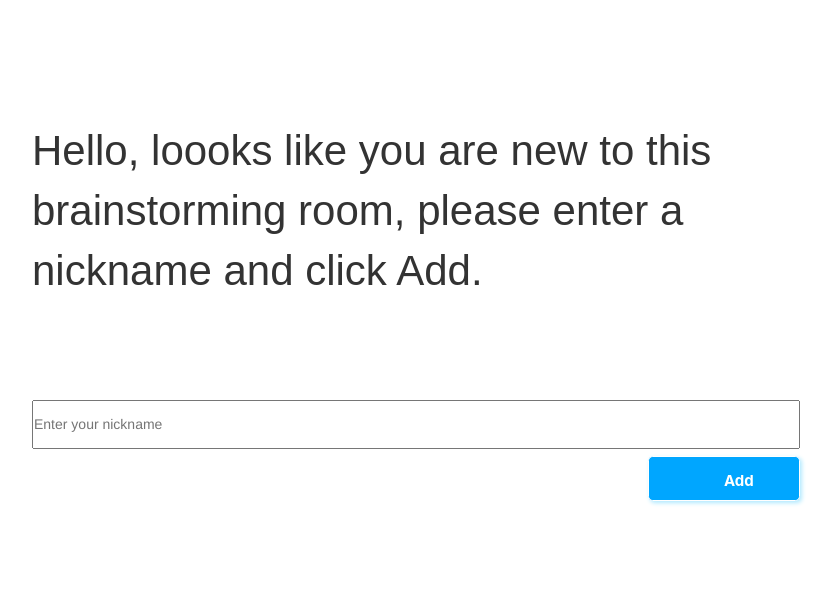
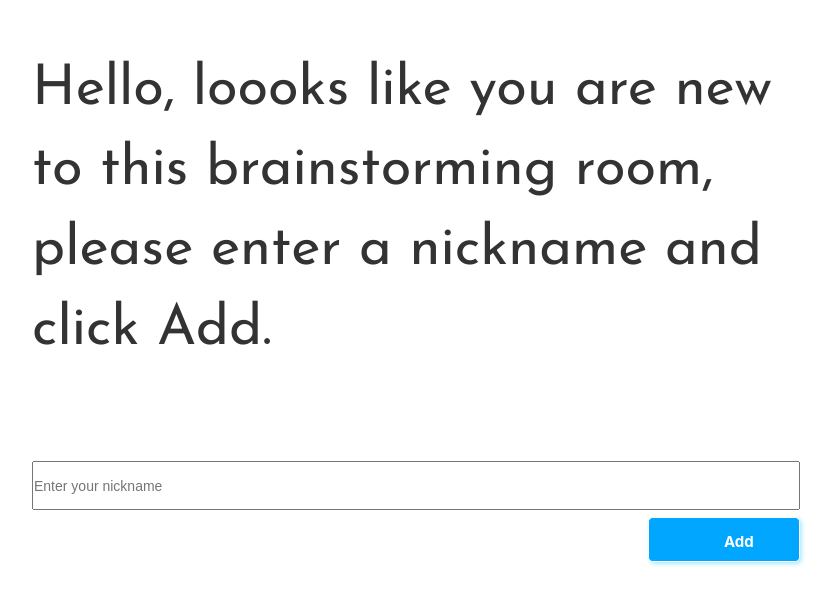
Before and after one commit to SofiaZaid/BrainstormingApp, a React (Create React App) app in the folder Frontend/: page /room/1 in a window 1280 px wide. Shown: the part 182-786 px from the top of the page, without its empty margins (224-1059 px from the left). Built offline with nearby package versions, Linux system fonts and the light colour scheme.

Commit message:
Changed so font-family theme is the same on all frames of webapp.

```diff
--- a/Frontend/src/components/BrainstormingRoom/BrainstormingRoom.css
+++ b/Frontend/src/components/BrainstormingRoom/BrainstormingRoom.css
@@ -11,6 +11,7 @@
   height: 100%;
   width: 100%;
   position: absolute;
+  font-family: "Josefin Sans", sans-serif;
 }
 
 #addMessageButton {
@@ -40,12 +41,11 @@ ul {
 }
 
 li {
-  font-family: -apple-system, BlinkMacSystemFont, "Segoe UI", Roboto, Oxygen,
-    Ubuntu, Cantarell, "Open Sans", "Helvetica Neue", sans-serif;
   font-size: 3em;
 }
 
 #writeIdeaArea {
   grid-row: 3 / span 1;
   grid-column: 2 / span 1;
+  font-family: Arial, Helvetica, sans-serif;
 }
--- a/Frontend/src/components/NickNameSet/NickNameSet.css
+++ b/Frontend/src/components/NickNameSet/NickNameSet.css
@@ -17,8 +17,8 @@
 #nickNameHeader {
   grid-row: 2 / 3;
   grid-column: 2 / 5;
-  font-family: Arial, Helvetica, sans-serif;
-  font-size: 3em;
+  font-family: "Josefin Sans", sans-serif;
+  font-size: 2em;
   text-align: start;
   padding-top: 1.5em;
   padding-bottom: 1.5em;
@@ -30,6 +30,7 @@
   height: 3.5em;
   justify-self: stretch;
   align-self: end;
+  font-family: Arial, Helvetica, sans-serif;
 }
 
 #addNickNameButton {
@@ -60,3 +61,14 @@
   border: 0.063em solid #006398;
   box-shadow: 0.125em 0.125em 1.25em #afe9ff;
 }
+
+@media (min-width: 740px) {
+  #nickNameHeader {
+    font-size: 4em;
+  }
+  #nickNamePromptWrapper {
+    grid-template-columns: 1fr 1fr 1fr 1fr 1fr;
+    grid-template-rows: 3fr 2fr 1fr 1fr 1fr;
+    grid-row-gap: 0.5em;
+  }
+}
```
